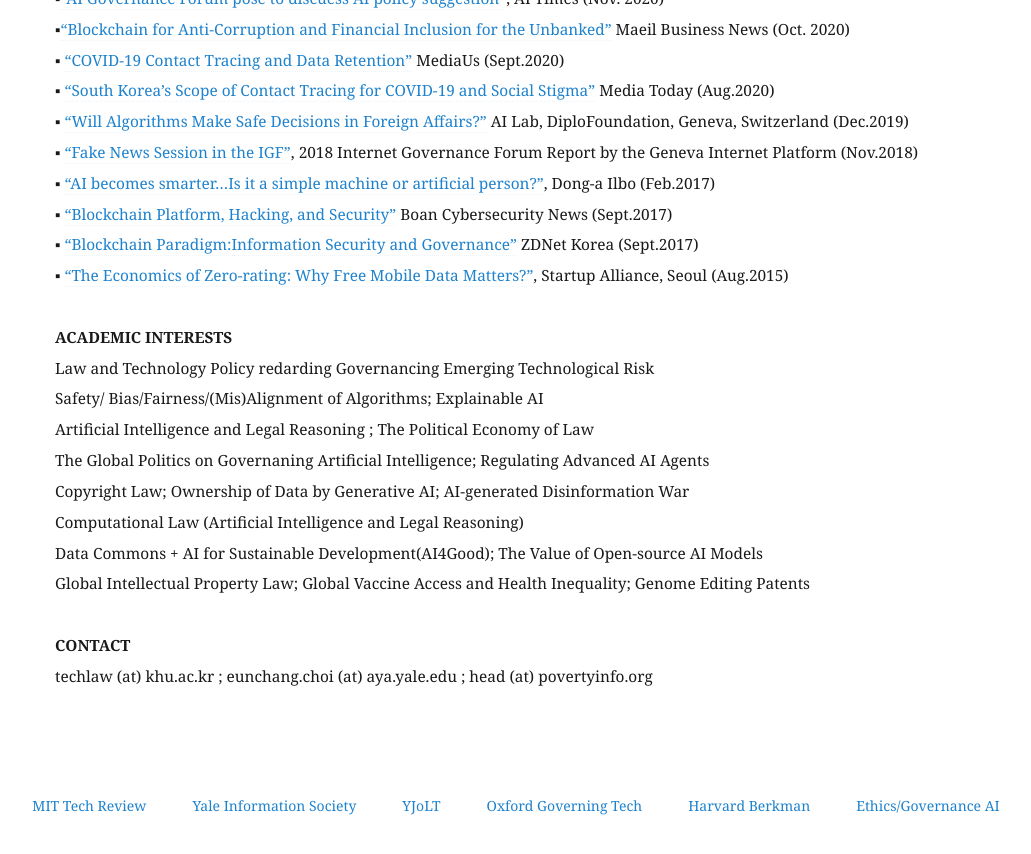
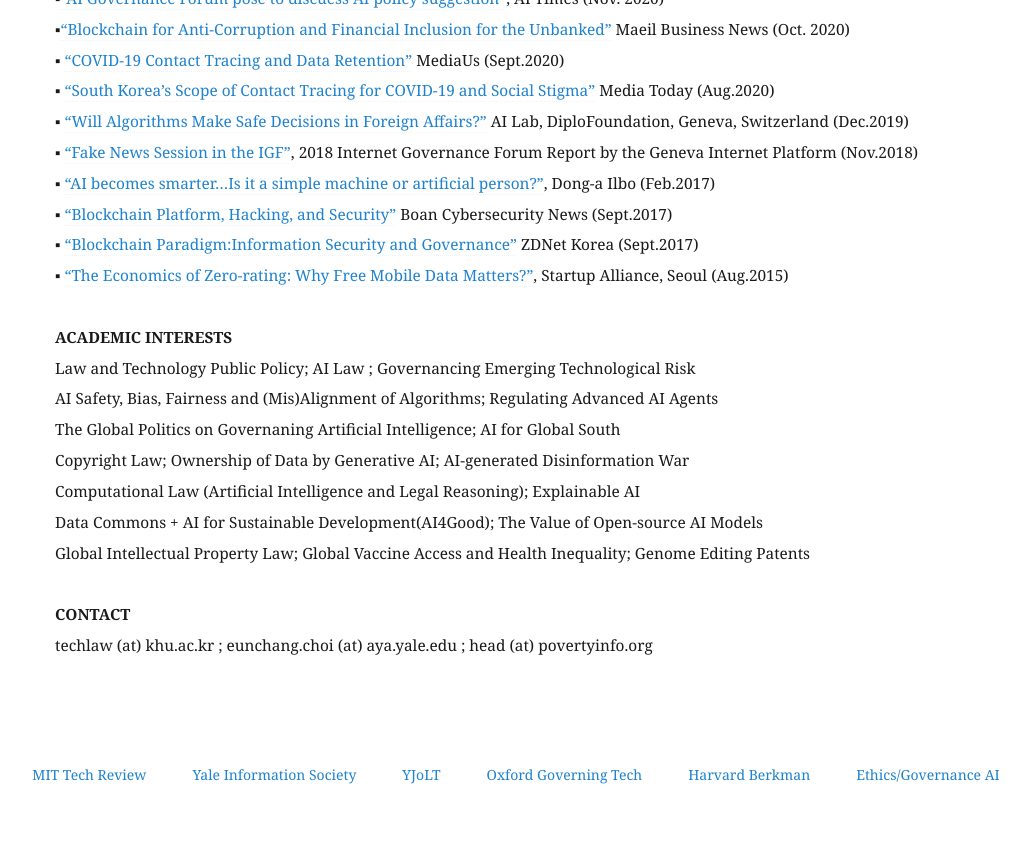
Before and after one commit to eunchangchoi/eunchangchoi.github.io, a Jekyll site: the page built from index.md, in a window 1280 px wide and 900 px high, scrolled down 10187 px. Shown: the top 854 px of the window, without its empty margins (45-1076 px from the left). Built offline with Jekyll 4.4.1, drawn with Linux system fonts in a browser that asks for light colours.

Commit message:
Update index.md

```diff
--- a/index.md
+++ b/index.md
@@ -225,7 +225,7 @@
 ▪ <a href="https://soundcloud.com/zion-lee-310060380/digikorea#t=22:52">“COVID 19 Contact Tracing, Legality, and Privacy Risk in S.Korea”</a>, Interviewed with Sciences Po, France(Nov.2020) <br>
 ▪<a href="http://www.aitimes.com/news/articleView.html?idxno=133368">“AI Governance Forum pose to discuess AI policy suggestion”</a>, AI Times (Nov. 2020)<br>
 ▪<a href="https://www.mk.co.kr/news/economy/view/2020/10/1097127/">“Blockchain for Anti-Corruption and Financial Inclusion for the Unbanked”</a> Maeil Business News (Oct. 2020)<br>
-▪ <a href="http://www.mediaus.co.kr/news/articleView.html?idxno=192351"> “COVID-19 Contact Tracing and Data Retention”</a> MediaUs (Sept.2020) <br>
+▪ <a href="http://www.mediaus.co.kr/news/articleView.html?idxno=192351">“COVID-19 Contact Tracing and Data Retention”</a> MediaUs (Sept.2020) <br>
 ▪ <a href="http://www.mediatoday.co.kr/news/articleView.html?idxno=208888">“South Korea’s Scope of Contact Tracing for COVID-19 and Social Stigma”</a> Media Today (Aug.2020)  <br>
 ▪ <a href="https://www.diplomacy.edu/blog/will-algorithms-make-safe-decisions-foreign-affairs">“Will Algorithms Make Safe Decisions in Foreign Affairs?”</a> AI Lab, DiploFoundation, Geneva, Switzerland (Dec.2019) <br>
 ▪ <a href="https://dig.watch/sessions/session-fakenews"> “Fake News Session in the IGF”</a>, 2018 Internet Governance Forum Report by the Geneva Internet Platform (Nov.2018) <br>
@@ -236,12 +236,11 @@
 
  <br>
  <strong> ACADEMIC INTERESTS </strong> <br>
-   Law and Technology Policy redarding Governancing Emerging Technological Risk <br>
-   Safety/ Bias/Fairness/(Mis)Alignment of Algorithms; Explainable AI <br>
-   Artificial Intelligence and Legal Reasoning ; The Political Economy of Law <br>
-   The Global Politics on Governaning Artificial Intelligence; Regulating Advanced AI Agents <br>
+   Law and Technology Public Policy; AI Law ; Governancing Emerging Technological Risk <br>
+   AI Safety, Bias, Fairness and (Mis)Alignment of Algorithms;  Regulating Advanced AI Agents <br>
+   The Global Politics on Governaning Artificial Intelligence; AI for Global South <br>
    Copyright Law; Ownership of Data by Generative AI; AI-generated Disinformation War <br>
-   Computational Law (Artificial Intelligence and Legal Reasoning) <br>
+   Computational Law (Artificial Intelligence and Legal Reasoning); Explainable AI <br>
    Data Commons + AI for Sustainable Development(AI4Good); The Value of Open-source AI Models <br>
    Global Intellectual Property Law; Global Vaccine Access and Health Inequality; Genome Editing Patents <br>
   <br>
```
